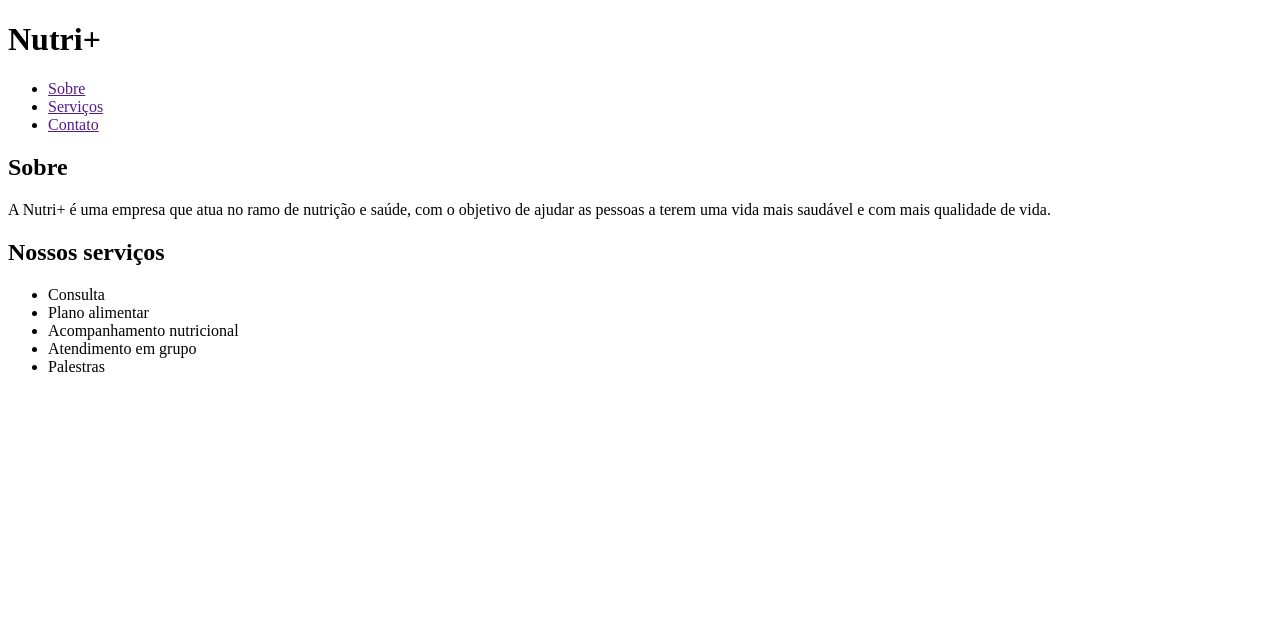
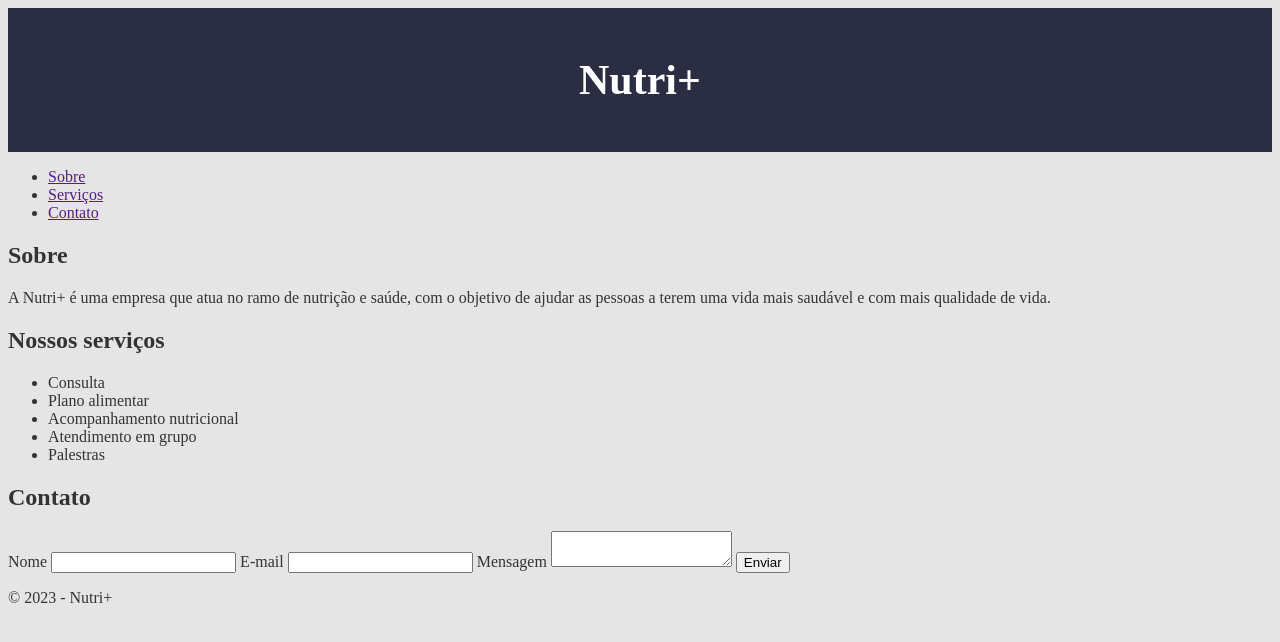
Before and after one commit to lucasreno/nutrimais, a plain HTML site: page index.html in a window 1280 px wide. Drawn offline with Linux system fonts and the light colour scheme.

Commit message:
Parte 2 - Finalizado html e adicionado css

```diff
--- /dev/null
+++ b/estilo.css
@@ -0,0 +1,16 @@
+body {
+    background-color: #e5e5e5;
+    font-size: 16px;
+    color: #333333;
+}
+
+header {
+    background-color: #2b2d42;
+    color: #ffffff;
+    text-align: center;
+    padding: 20px;
+}
+
+header h1 {
+    font-size: 42px;
+}
--- a/index.html
+++ b/index.html
@@ -1,11 +1,14 @@
 <!DOCTYPE html>
 <html lang="pt-br">
+
 <head>
     <meta charset="UTF-8">
     <meta http-equiv="X-UA-Compatible" content="IE=edge">
     <meta name="viewport" content="width=device-width, initial-scale=1.0">
     <title>Nutri+</title>
+    <link rel="stylesheet" href="estilo.css">
 </head>
+
 <body>
     <header>
         <h1>Nutri+</h1>
@@ -37,7 +40,22 @@
                 <li>Palestras</li>
             </ul>
         </section>
-        <section id="contato"></section>
+        <section id="contato">
+            <h2>Contato</h2>
+            <form>
+                <label for="nome">Nome</label>
+                <input type="text" name="nome" id="nome">
+                <label for="email">E-mail</label>
+                <input type="email" name="email" id="email">
+                <label for="mensagem">Mensagem</label>
+                <textarea name="mensagem" id="mensagem"></textarea>
+                <button type="submit">Enviar</button>
+            </form>
+        </section>
     </main>
+    <footer>
+        <p>&copy; 2023 - Nutri+</p>
+    </footer>
 </body>
+
 </html>
```
